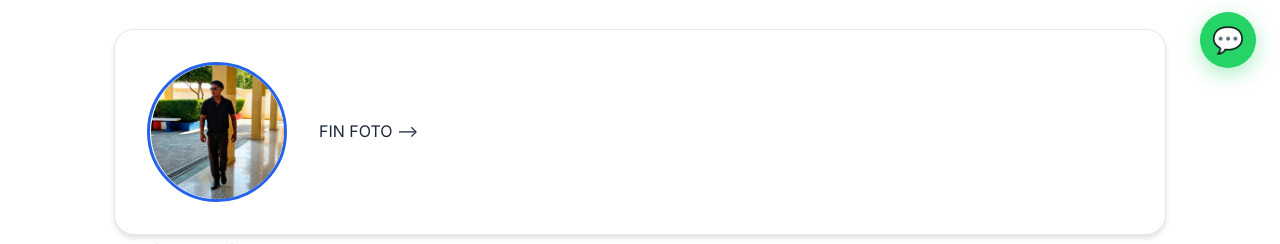
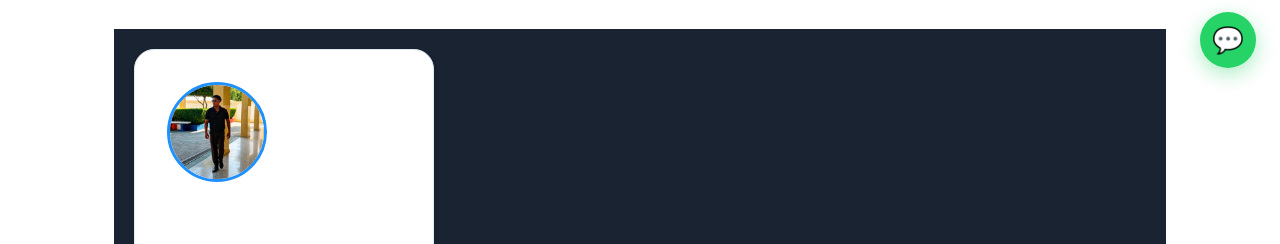
Before and after one commit to Master-J-2025/Solicitud-de-Curriculum, a plain HTML site: page index.html in a window 1280 px wide. Shown: the part 708-952 px from the top of the page. Drawn offline with Linux system fonts and the light colour scheme.

Commit message:
Update index.html

```diff
--- a/index.html
+++ b/index.html
@@ -441,6 +441,46 @@
         }
 
         /* Owner card */
+        .owner-section {
+    padding: 20px;
+    background: #1a2332; /* Color oscuro como en tu imagen */
+}
+
+.owner-card {
+    display: flex;
+    align-items: center;
+    gap: 15px; /* Espacio entre foto y nombre */
+    max-width: 300px; /* Ancho máximo */
+}
+
+.owner-photo {
+    width: 100px;
+    height: 100px;
+    border-radius: 50%;
+    border: 3px solid #1e90ff;
+    overflow: hidden;
+    flex-shrink: 0;
+}
+
+.owner-photo img {
+    width: 100%;
+    height: 100%;
+    object-fit: cover;
+}
+
+.owner-info {
+    display: flex;
+    flex-direction: column;
+    justify-content: center;
+}
+
+.owner-name {
+    margin: 0;
+    font-size: 18px;
+    font-weight: bold;
+    color: #ffffff;
+    padding: 0;
+}
         .owner-card {
             display: flex;
             gap: 2rem;
@@ -1175,15 +1215,16 @@
             <div class="section-label">👨‍💻 Especialista</div>
             <h2 class="section-title">¿Quién realizará tu currículum?</h2>
         </div>
-        <div class="owner-card">
-            <div class="owner-photo-placeholder" title="Foto de Janiel Aquino">
-                <!-- 🔽 REEMPLAZAR: Coloca aquí la URL de la foto de Janiel Aquino -->
-                <span style="font-size:3rem;"><img src="perfil.png" alt="Janiel Aquino" style="width: 100%; height: 100%; object-fit: cover; border-radius: 50%;"></span>
-                <!-- 🔼<div class="owner-photo-placeholder" title="Foto de Janiel Aquino">
-    <!-- 🔽 FOTO DE PERFIL -->
-    <img src="perfil.png" alt="Janiel Aquino" style="width: 100%; height: 100%; object-fit: cover; border-radius: 50%;">
-    <!-- 🔼 FIN FOTO -->
-</div> FIN FOTO -->
+<div class="owner-section">
+    <div class="owner-card">
+        <div class="owner-photo">
+            <img src="perfil.png" alt="Janiel Aquino">
+        </div>
+        <div class="owner-info">
+            <p class="owner-name">Janiel Aquino</p>
+        </div>
+    </div>
+</div>
             </div>
             <div class="owner-info">
                 <h3>Janiel Aquino</h3>
```
